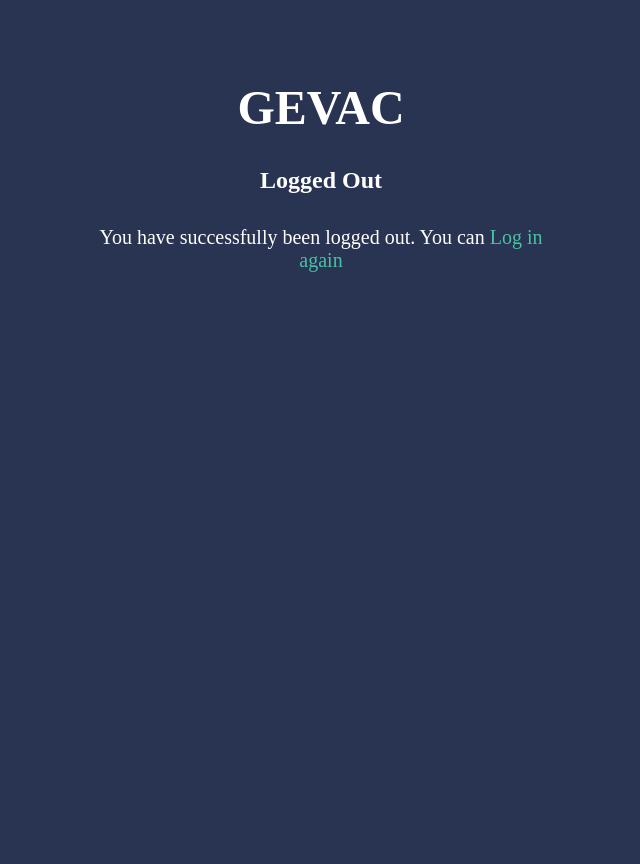
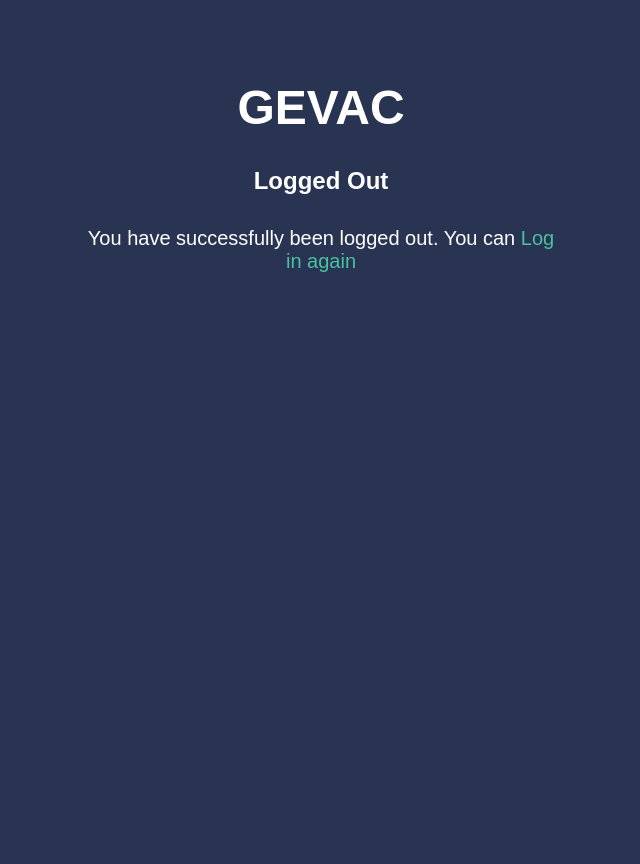
Before and after one commit to bushyhak/System, a Django app: page /logout/ in a window 1280 px wide. Shown: the whole page, without its empty margins (319-959 px from the left). Run offline with Django 4.2, Linux system fonts and the light colour scheme; parts of the project's set-up code (start-up, migrations or seed data) failed here and were passed over; some web fonts are replaced.

Commit message:
Logged_out_css

```diff
--- a/system/static/system/css/logged_out.css
+++ b/system/static/system/css/logged_out.css
@@ -1,6 +1,5 @@
 body {
   background-color: rgb(41, 51, 82);
-  font-family: "TT Wellingtons Trial Regular";
 }
 
 .logout-container {
@@ -12,7 +11,7 @@ body {
 }
 
 .gevac {
-  font-family: "TT Wellingtons Trial ExtraBold";
+  font-weight: 900;
   font-size: 3rem;
   margin-bottom: 2rem;
 }
```
